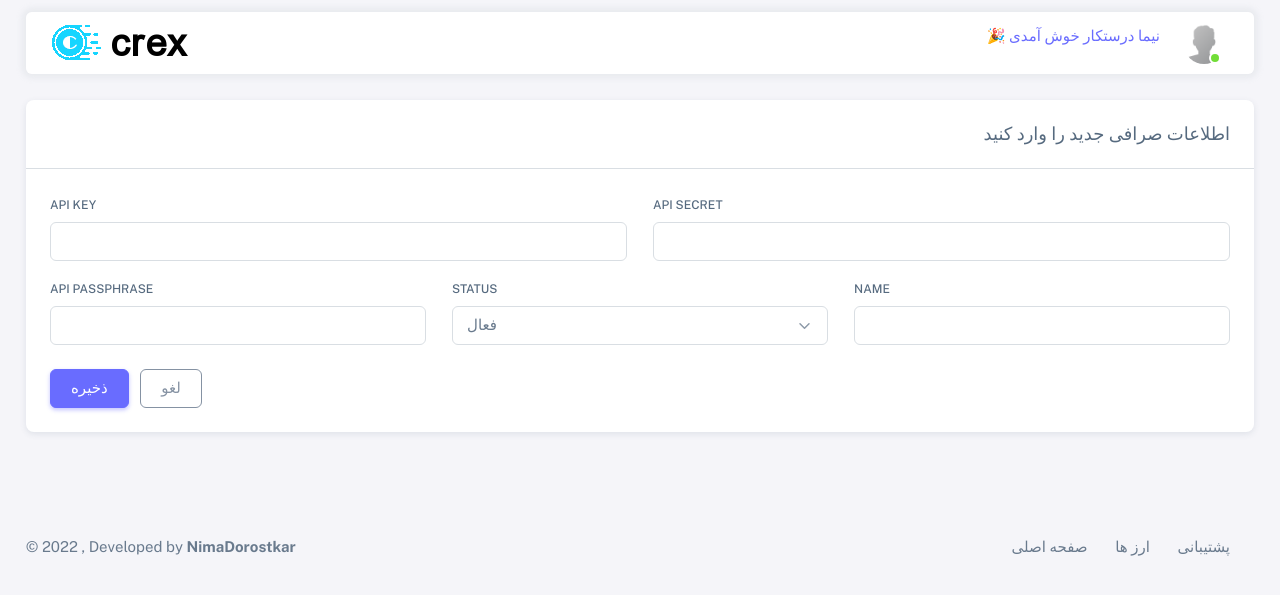
After one commit to nimadorostkar/kucoin, a Django app: page /addExchange in a window 1280 px wide. The commit adds this page. Shown: the top 595 px of the page. Run offline with Django 4.2, Linux system fonts and the light colour scheme; a user stored in the database is signed in; data comes from the database, SQL or seed files in the repository; some libraries are stand-ins or nearby versions.

Commit message:
addExchange

```diff
--- a/app_kucoin/models.py
+++ b/app_kucoin/models.py
@@ -13,7 +13,6 @@ from django.urls import reverse
 class Exchange(models.Model):
     user = models.ForeignKey(User, on_delete=models.CASCADE, verbose_name="کاربر")
     name = models.CharField(max_length=80, verbose_name="نام")
-    description = models.TextField(verbose_name="توضیحات")
     api_key = models.CharField(max_length=100)
     api_secret = models.CharField(max_length=100)
     api_passphrase = models.CharField(max_length=100)
--- a/app_kucoin/urls.py
+++ b/app_kucoin/urls.py
@@ -8,4 +8,5 @@ urlpatterns = [
     path('client', views.client, name='client'),
     path('dashboard', views.dashboard, name='dashboard'),
     path('exchange/<int:id>/',views.exchangeItem,name='exchange'),
+    path('addExchange', views.addExchange, name='addExchange'),
 ]
--- a/app_kucoin/views.py
+++ b/app_kucoin/views.py
@@ -34,6 +34,32 @@ def exchangeItem(request, id):
     exchange = get_object_or_404(Exchange, id=id)
     context = {'exchange':exchange, 'profile':profile}
     return render(request, 'dashboard/exItem.html', context)
+
+
+
+
+
+#------------------------------------------------------------------------------
+def addExchange(request):
+    profile = get_object_or_404(Profile, user=request.user)
+    if request.method=="POST":
+        exchange=Exchange()
+        exchange.user = request.user
+        exchange.api_key = request.POST['api_key']
+        exchange.api_secret = request.POST['api_secret']
+        exchange.api_passphrase = request.POST['api_passphrase']
+        exchange.status = request.POST['status']
+        exchange.name = request.POST['name']
+        exchange.save()
+        return render(request, 'crm/home/crm_item_edit.html', {'profile':profile, 'exchange':exchange})
+
+    context = {'profile':profile}
+    return render(request, 'dashboard/addExchange.html', context)
+
+
+
+
+
 
 
 
--- /dev/null
+++ b/templates/dashboard/addExchange.html
@@ -0,0 +1,247 @@
+{% load static %}
+
+<!DOCTYPE html>
+
+<html class="light-style layout-menu-fixed" data-theme="theme-default" data-assets-path="{% static 'dashboard' %}">
+  <head>
+    <meta charset="utf-8">
+    <meta name="viewport" content="width=device-width, initial-scale=1.0, user-scalable=no, minimum-scale=1.0, maximum-scale=1.0">
+    <title> add new exchange </title>
+
+    <!-- Favicon -->
+    <link rel="icon" type="image/x-icon" href="{% static 'dashboard/img/favicon/favicon.ico' %}" />
+    <!-- Fonts -->
+    <link rel="preconnect" href="https://fonts.googleapis.com">
+    <link rel="preconnect" href="https://fonts.gstatic.com" crossorigin>
+    <link href="https://fonts.googleapis.com/css2?family=Public+Sans:ital,wght@0,300;0,400;0,500;0,600;0,700;1,300;1,400;1,500;1,600;1,700&display=swap" rel="stylesheet">
+    <!-- Icons. Uncomment required icon fonts -->
+    <link rel="stylesheet" href="{% static 'dashboard/vendor/fonts/boxicons.css' %}" />
+    <!-- Core CSS -->
+    <link rel="stylesheet" href="{% static 'dashboard/vendor/css/core.css' %}" class="template-customizer-core-css" />
+    <link rel="stylesheet" href="{% static 'dashboard/vendor/css/theme-default.css' %}" class="template-customizer-theme-css" />
+    <link rel="stylesheet" href="{% static 'dashboard/css/demo.css' %}" />
+    <!-- Vendors CSS -->
+    <link rel="stylesheet" href="{% static 'dashboard/vendor/libs/perfect-scrollbar/perfect-scrollbar.css' %}" />
+    <link rel="stylesheet" href="{% static 'dashboard/vendor/libs/apex-charts/apex-charts.css' %}" />
+    <!-- Helpers -->
+    <script src="{% static 'dashboard/vendor/js/helpers.js' %}"></script>
+    <!--! Template customizer & Theme config files MUST be included after core stylesheets and helpers.js in the <head> section -->
+    <!--? Config:  Mandatory theme config file contain global vars & default theme options, Set your preferred theme option in this file.  -->
+    <script src="{% static 'dashboard/js/config.js' %}"></script>
+  </head>
+
+  <body>
+
+
+
+
+  <!-- Layout wrapper -->
+  <div class="layout-wrapper layout-content-navbar">
+    <!-- Navbar -->
+    <nav class="layout-navbar container-xxl navbar navbar-expand-xl navbar-detached align-items-center bg-navbar-theme" id="layout-navbar">
+       <div class="navbar-nav-right d-flex align-items-center" id="navbar-collapse">
+
+           <a href="{% url 'home' %}"><img src="{% static 'images/logo.png' %}" class="transition" alt="Cryptcon"></a>
+
+            <ul class="navbar-nav flex-row align-items-center ms-auto">
+                <li class="nav-item lh-1 me-3">
+                  <h6 class="card-title text-primary" dir="rtl"> {{ profile.user.first_name }} {{ profile.user.last_name }} خوش آمدی 🎉 </h6>
+                </li>
+                <!-- User -->
+                <li class="nav-item navbar-dropdown dropdown-user dropdown">
+                  <a class="nav-link dropdown-toggle hide-arrow" href="javascript:void(0);" data-bs-toggle="dropdown">
+                    <div class="avatar avatar-online">
+                      <img src="{{ profile.photo.url }}" alt class="w-px-40 h-auto rounded-circle" />
+                    </div>
+                  </a>
+                  <ul class="dropdown-menu dropdown-menu-end">
+                    <li>
+                      <a class="dropdown-item" href="#">
+                        <div class="d-flex">
+                          <div class="flex-shrink-0 me-3">
+                            <div class="avatar avatar-online">
+                              <img src="{{ profile.photo.url }}" alt class="w-px-40 h-auto rounded-circle" />
+                            </div>
+                          </div>
+                          <div class="flex-grow-1">
+                            <span class="fw-semibold d-block" dir="rtl"> {{ profile.user.first_name }} {{ profile.user.last_name }} </span>
+                            <small class="text-muted"> {{ profile.user.username }}  </small>
+                          </div>
+                        </div>
+                      </a>
+                    </li>
+                    <li>
+                      <div class="dropdown-divider"></div>
+                    </li>
+                    <li>
+                      <a class="dropdown-item" href="#">
+                        <i class="bx bx-user me-2"></i>
+                        <span class="align-middle"> پروفایل من </span>
+                      </a>
+                    </li>
+                    <li>
+                      <a class="dropdown-item" href="#">
+                        <i class="bx bx-cog me-2"></i>
+                        <span class="align-middle"> تنظیمات </span>
+                      </a>
+                    </li>
+                    <li>
+                      <a class="dropdown-item" href="#">
+                        <span class="d-flex align-items-center align-middle">
+                          <i class="flex-shrink-0 bx bx-credit-card me-2"></i>
+                          <span class="flex-grow-1 align-middle">Billing</span>
+                          <span class="flex-shrink-0 badge badge-center rounded-pill bg-danger w-px-20 h-px-20">4</span>
+                        </span>
+                      </a>
+                    </li>
+                    <li>
+                      <div class="dropdown-divider"></div>
+                    </li>
+                    <li>
+                      <a class="dropdown-item" href="auth-login-basic.html">
+                        <i class="bx bx-power-off me-2"></i>
+                        <span class="align-middle"> خروج </span>
+                      </a>
+                    </li>
+                  </ul>
+                </li>
+                <!--/ User -->
+            </ul>
+        </div>
+    </nav>
+    <!-- / Navbar -->
+  </div>
+
+
+
+
+
+
+
+
+
+            <!-- Content wrapper -->
+            <div class="content-wrapper">
+              <!-- Content -->
+
+              <div class="container-xxl flex-grow-1 container-p-y">
+
+                <div class="row">
+                  <div class="col-md-12">
+
+                    <div class="card mb-4">
+                      <h5 class="card-header" dir="rtl"> اطلاعات صرافی جدید را وارد کنید </h5>
+                      <!-- Account -->
+                      <hr class="my-0" />
+                      <div class="card-body">
+                        <form id="formAccountSettings" method="POST" onsubmit="return false">
+                          <div class="row">
+                            <div class="mb-3 col-md-6">
+                              <label class="form-label">API Key</label>
+                              <input class="form-control" type="text" name="api_key" value="{{ exchange.api_key }}">
+                            </div>
+                            <div class="mb-3 col-md-6">
+                              <label class="form-label">API Secret</label>
+                              <input class="form-control" type="text" name="api_secret" value="{{ exchange.api_secret }}">
+                            </div>
+                            <div class="mb-3 col-md-4">
+                              <label class="form-label">API Passphrase</label>
+                              <input class="form-control" type="text" name="api_passphrase" value="{{ exchange.api_passphrase }}">
+                            </div>
+
+                            <div class="mb-3 col-md-4">
+                              <label class="form-label">Status</label>
+                              <select class="select2 form-select" name="status">
+                                <option value="فعال">فعال</option>
+                                <option value="غیرفعال">غیرفعال</option>
+                              </select>
+                            </div>
+
+                            <div class="mb-3 col-md-4">
+                              <label class="form-label">Name</label>
+                              <input class="form-control" type="text" name="name" value="{{ exchange.name }}">
+                            </div>
+
+                          </div>
+                          <div class="mt-2">
+                            <button type="submit" class="btn btn-primary me-2">ذخیره</button>
+                            <button type="reset" class="btn btn-outline-secondary">لغو</button>
+                          </div>
+                        </form>
+                      </div>
+                      <!-- /Account -->
+                    </div>
+
+                  </div>
+                </div>
+              </div>
+              <!-- / Content -->
+           </div>
+
+
+
+
+
+
+
+  <!-- Footer -->
+  <footer class="content-footer footer bg-footer-theme">
+    <div class="container-xxl d-flex flex-wrap justify-content-between py-2 flex-md-row flex-column">
+      <div class="mb-2 mb-md-0">
+        <br><br>
+        © <script> document.write(new Date().getFullYear()); </script> , Developed by <a href="https://themeselection.com" target="_blank" class="footer-link fw-bolder">NimaDorostkar</a>
+      </div>
+      <div>
+        <br><br>
+        <a href="#" target="_blank" class="footer-link me-4">صفحه اصلی</a>
+        <a href="#" target="_blank" class="footer-link me-4">ارز ها</a>
+        <a href="#" target="_blank" class="footer-link me-4">پشتیبانی</a>
+      </div>
+    </div>
+  </footer>
+  <!-- / Footer -->
+
+
+
+
+
+        <div class="content-backdrop fade"></div>
+      </div>
+      <!-- Content wrapper -->
+    </div>
+    <!-- / Layout page -->
+  </div>
+
+  <!-- Overlay -->
+  <div class="layout-overlay layout-menu-toggle"></div>
+</div>
+<!-- / Layout wrapper -->
+
+
+
+
+    <!-- Core JS -->
+    <!-- build:js assets/vendor/js/core.js -->
+    <script src="{% static 'dashboard/vendor/libs/jquery/jquery.js' %}"></script>
+    <script src="{% static 'dashboard/vendor/libs/popper/popper.js' %}"></script>
+    <script src="{% static 'dashboard/vendor/js/bootstrap.js' %}"></script>
+    <script src="{% static 'dashboard/vendor/libs/perfect-scrollbar/perfect-scrollbar.js' %}"></script>
+    <script src="{% static 'dashboard/vendor/js/menu.js' %}"></script>
+    <!-- endbuild -->
+    <!-- Vendors JS -->
+    <script src="{% static 'dashboard/vendor/libs/apex-charts/apexcharts.js' %}"></script>
+    <!-- Main JS -->
+    <script src="{% static 'dashboard/js/main.js' %}"></script>
+    <!-- Page JS -->
+    <script src="{% static 'dashboard/js/dashboards-analytics.js' %}"></script>
+    <!-- Place this tag in your head or just before your close body tag. -->
+    <script async defer src="https://buttons.github.io/buttons.js"></script>
+
+
+
+
+
+
+
+  </body>
+</html>
```
Also changed, not shown: templates/dashboard/dashboard.html (+1 -101 lines).
